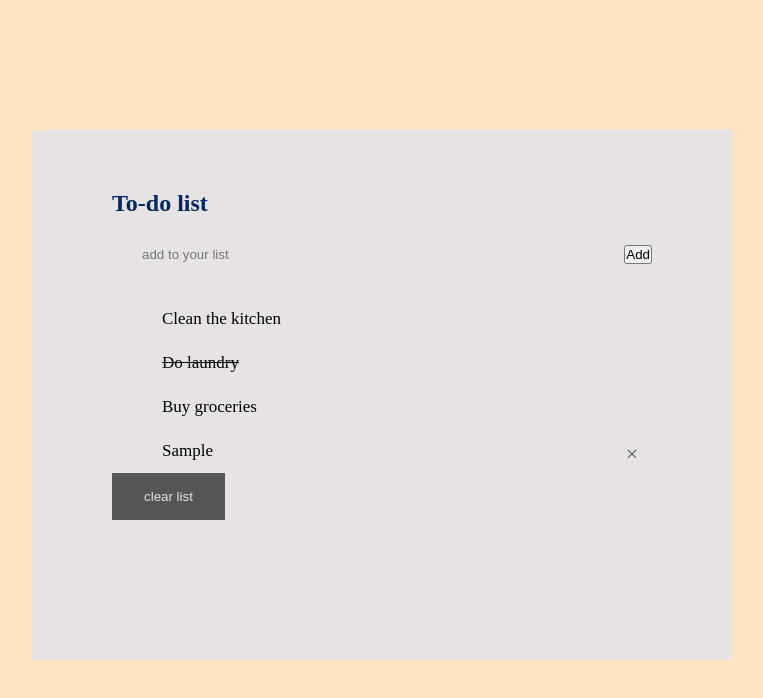
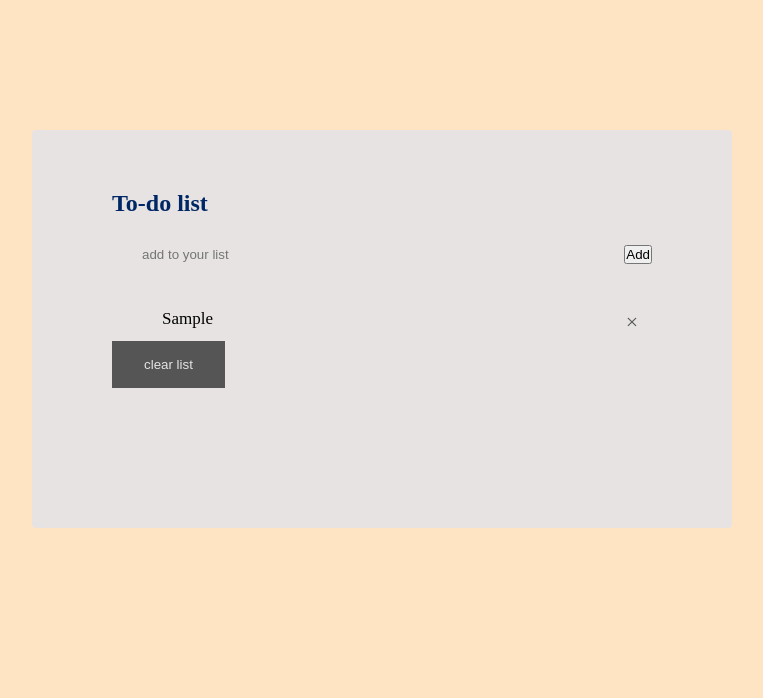
Before and after one commit to LethaboMot/weppack2, a website built with webpack: page src/index.html in a window 1280 px wide. Both pictures are taken after typing "Sample" into the empty fields and a click on the button "Add". Shown: the top 698 px of the page, without its empty margins (288-1051 px from the left). Built offline with nearby package versions, Linux system fonts and the light colour scheme.

Commit message:
FIX the changes

```diff
--- a/src/index.html
+++ b/src/index.html
@@ -19,6 +19,6 @@
         <button class="removeButton">clear list</button>
       </div>
     </div>
-    <script src="index.js"></script>
+    <script type="module" src="index.js"></script>
   </body>
 </html>
--- a/src/index.js
+++ b/src/index.js
@@ -1,82 +1,53 @@
 import './index.css';
+import { bindListEvents } from './modules/main';
 
-const inputBox = document.getElementById('input-box');
-const listContainer = document.getElementById('list-container');
 
-const addToList = () => {
-  if (inputBox.value === '') {
-    alert('');
-  } else {
-    const li = document.createElement('li');
-    li.innerHTML = inputBox.value;
-    listContainer.appendChild(li);
-    const span = document.createElement('span');
-    span.innerHTML = '\u00d7';
-    li.appendChild(span);
-  }
-  inputBox.value = '';
-  // saveData();
-};
-addToList();
-function removeList() {
-  // Select the to-do list element
-  const list = document.getElementById('list-container');
-  // Remove all the child elements of the to-do list element
-  while (list.firstChild) {
-    list.removeChild(list.firstChild);
-  }
-}
-listContainer.addEventListener('click', (e) => {
-  if (e.target.tagName === 'LI') {
-    e.target.classList.toggle('checked');
-  } else if (e.target.tagName === 'SPAN') {
-    e.target.parentElement.remove();
-  }
-}, false);
+bindListEvents();
 
-// localStorage
-function saveData() {
-  localStorage.setItem('data', listContainer.innerHTML);
-}
-function showList() {
-  listContainer.innerHTML = localStorage.getItem('data');
-}
-showList();
-// Create an array of to-do tasks
-const tasks = [
-  {
-    description: 'Clean the kitchen',
-    completed: false,
-    index: 1,
-  },
-  {
-    description: 'Do laundry',
-    completed: true,
-    index: 2,
-  },
-  {
-    description: 'Buy groceries',
-    completed: false,
-    index: 3,
-  },
-];
-// Select the HTML list element
-const list = document.querySelector('#list-container');
-// Loop through the tasks array and create an HTML list item element for each task
-tasks.forEach((task) => {
-  // Create a new list item element
-  const listItem = document.createElement('li');
-  // Set the text content of the list item to the task description
-  listItem.textContent = task.description;
-  // Check if the task is completed and add a class to the list item based on the result
-  if (task.completed) {
-    listItem.classList.add('checked');
-  } else {
-    listItem.classList.add('todo');
-  }
-  // Add the list item to the HTML list element
-  list.appendChild(listItem);
-});
-saveData();
-document.querySelector('.add-btn').addEventListener('click', addToList);
-document.querySelector('.removeButton').addEventListener('click', removeList);
+// const inputBox = document.getElementById('input-box');
+// const listContainer = document.getElementById('list-container');
+
+// const addToList = () => {
+//   if (inputBox.value === '') {
+//     alert('');
+//   } else {
+//     const li = document.createElement('li');
+//     li.innerHTML = inputBox.value;
+//     listContainer.appendChild(li);
+//     const span = document.createElement('span');
+//     span.innerHTML = '\u00d7';
+//     li.appendChild(span);
+//   }
+//   inputBox.value = '';
+//   saveData();
+// };
+// addToList();
+// function removeList() {
+//   // Select the to-do list element
+//   const list = document.getElementById('list-container');
+//   // Remove all the child elements of the to-do list element
+//   while (list.firstChild) {
+//     list.removeChild(list.firstChild);
+//   }
+// }
+// listContainer.addEventListener('click', (e) => {
+//   if (e.target.tagName === 'LI') {
+//     e.target.classList.toggle('checked');
+//     saveData();
+//   } else if (e.target.tagName === 'SPAN') {
+//     e.target.parentElement.remove();
+//     saveData();
+//   }
+// }, false);
+
+// // localStorage
+// function saveData() {
+//   localStorage.setItem('data', listContainer.innerHTML);
+// }
+// function showList() {
+//   listContainer.innerHTML = localStorage.getItem('data');
+// }
+// showList();
+// // saveData();
+// document.querySelector('.add-btn').addEventListener('click', addToList);
+// document.querySelector('.removeButton').addEventListener('click', removeList);
--- /dev/null
+++ b/src/modules/main.js
@@ -0,0 +1,47 @@
+const inputBox = document.getElementById('input-box');
+const listContainer = document.getElementById('list-container');
+
+const addToList = () => {
+  if (inputBox.value === '') {
+    return('');
+  } else {
+    const li = document.createElement('li');
+    li.innerHTML = inputBox.value;
+    listContainer.appendChild(li);
+    const span = document.createElement('span');
+    span.innerHTML = '\u00d7';
+    li.appendChild(span);
+  }
+  inputBox.value = '';
+  saveData();
+};
+addToList();
+function removeList() {
+  // Select the to-do list element
+  const list = document.getElementById('list-container');
+  // Remove all the child elements of the to-do list element
+  while (list.firstChild) {
+    list.removeChild(list.firstChild);
+  }
+}
+listContainer.addEventListener('click', (e) => {
+  if (e.target.tagName === 'LI') {
+    e.target.classList.toggle('checked');
+    saveData();
+  } else if (e.target.tagName === 'SPAN') {
+    e.target.parentElement.remove();
+    saveData();
+  }
+}, false);
+
+// localStorage
+function saveData() {
+  localStorage.setItem('data', listContainer.innerHTML);
+}
+function showList() {
+  listContainer.innerHTML = localStorage.getItem('data');
+}
+showList();
+// saveData();
+document.querySelector('.add-btn').addEventListener('click', addToList);
+document.querySelector('.removeButton').addEventListener('click', removeList);
```
